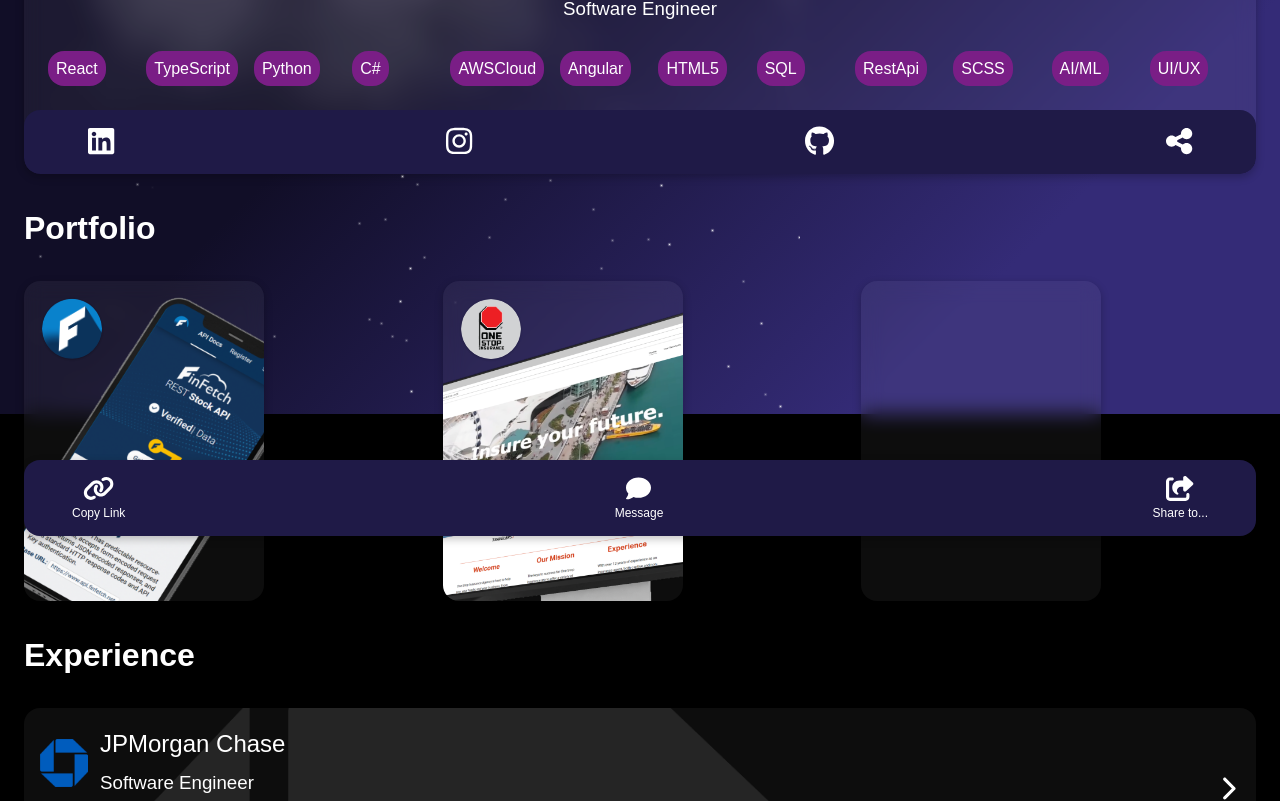
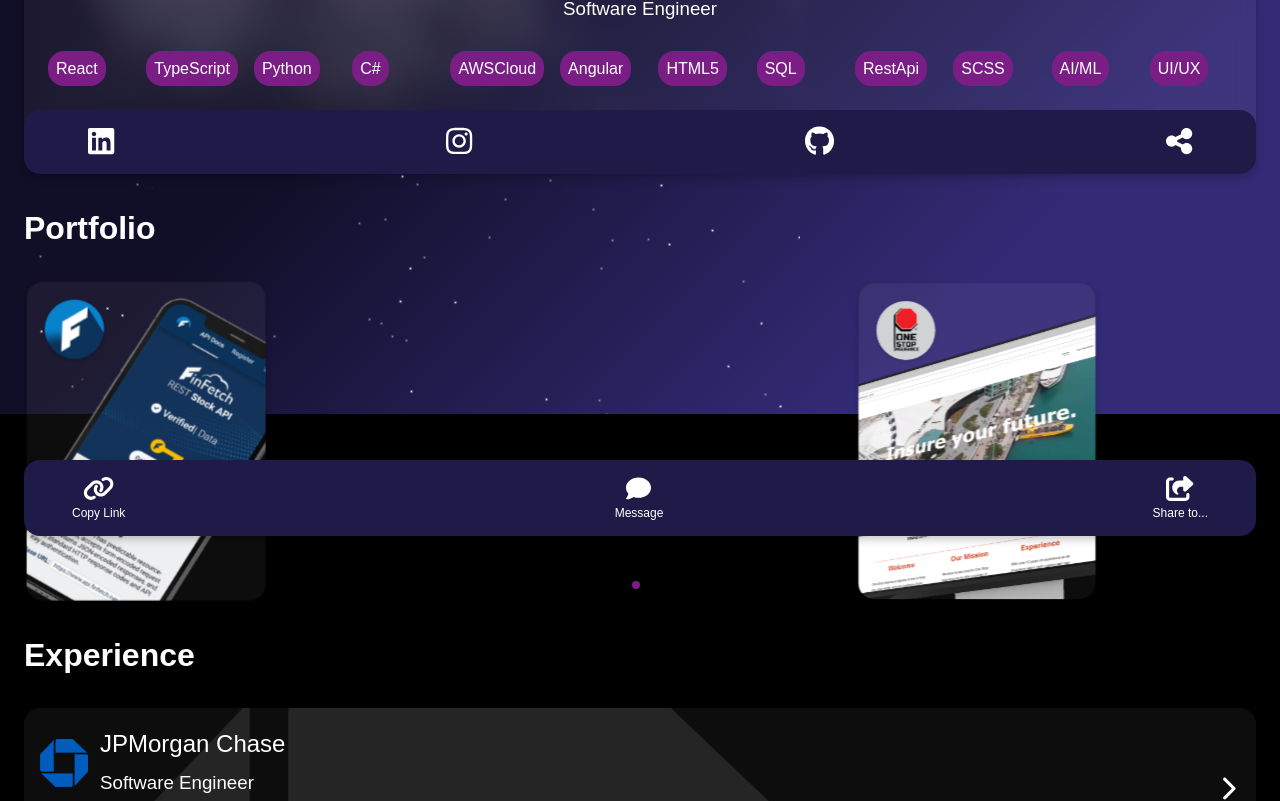
Before and after one commit to dnitecki/personal-website-ui, a React (Create React App) app: page / in a window 1280 px wide. Shown: the part 386-1187 px from the top of the page. Built offline with nearby package versions, Linux system fonts and the light colour scheme; the HTML template or start-up script is replaced by a standard one.

Commit message:
add swiper

```diff
--- a/package.json
+++ b/package.json
@@ -21,6 +21,7 @@
     "react-scripts": "^5.0.1",
     "react-scroll": "^1.8.9",
     "sass": "^1.66.1",
+    "swiper": "^11.0.3",
     "typescript": "^4.9.4",
     "web-vitals": "^3.4.0"
   },
--- a/src/App.scss
+++ b/src/App.scss
@@ -49,7 +49,7 @@ body {
   --secondary: #28979f;
   --button-color: #ffffff;
   --iconColor: #ffffff;
-  --menu-icon-color: #28979f;
+  --menu-icon-color: #333333;
   --shadow: rgba(0, 0, 0, 0.24) 0px 3px 8px;
   --mode-opacity: 0.6;
   --card-color: rgba(221, 221, 221, 0.7);
@@ -58,6 +58,7 @@ body {
   padding: 0;
   background-color: var(--background-color) !important;
   padding: 0;
+  --swiper-pagination-color: var(--secondary);
 }
 body.dark {
   --text-color: #ffffff;
@@ -75,6 +76,7 @@ body.dark {
   padding: 0;
   background-color: var(--background-color) !important;
   padding: 0;
+  --swiper-pagination-color: var(--secondary);
 }
 
 html:focus-within {
--- a/src/components/portfolioSlider/PortfolioSlider.scss
+++ b/src/components/portfolioSlider/PortfolioSlider.scss
@@ -1,6 +1,19 @@
 .slider-container {
   height: fit-content;
+  width: 100%;
+  padding-left: 1.5rem;
+  z-index: 3000;
+}
+.swiper_container {
+  height: fit-content;
+  width: 100%;
+  position: relative;
+  column-gap: 1rem;
+}
+.swiper-slide {
   display: flex;
+  width: 100%;
+  height: fit-content;
 }
 .portfolio-card {
   display: flex;
@@ -60,8 +73,8 @@
   z-index: 2000;
 }
 .item {
-  height: 100%;
-  width: 100%;
+  height: fit-content;
+  width: fit-content;
 }
 .inner-slider {
   display: flex;
--- a/src/components/portfolioSlider/PortfolioSlider.tsx
+++ b/src/components/portfolioSlider/PortfolioSlider.tsx
@@ -1,6 +1,7 @@
-import React, { useEffect, useRef, useState } from "react";
+import React, { useState } from "react";
 import "./PortfolioSlider.scss";
-import { motion } from "framer-motion";
+import { Swiper, SwiperSlide } from "swiper/react";
+import { EffectCoverflow, Pagination, Navigation } from "swiper/modules";
 import finfetchMockup from "../../assets/FinfetchMockup.png";
 import finfetchIcon from "../../assets/FinFetch-icon.png";
 import insuranceMockup from "../../assets/InsuranceMockup.png";
@@ -10,12 +11,15 @@ import { speedbumpProps } from "../../utils/types";
 import { FontAwesomeIcon } from "@fortawesome/react-fontawesome";
 import { faChevronRight } from "@fortawesome/free-solid-svg-icons";
 
+import "swiper/css";
+import "swiper/css/effect-coverflow";
+import "swiper/css/pagination";
+import "swiper/css/navigation";
+
 export default function PortfolioSlider() {
-  const [width, setWidth] = useState(0);
   const [url, setUrl] = useState(EMPTY_STRING);
   const [appName, setAppName] = useState(EMPTY_STRING);
   const [speedbumpOpen, setSpeedbumpOpen] = useState(false);
-  const slider = useRef<HTMLDivElement | null>(null);
 
   const handleFinfetchClick = () => {
     setUrl(finfetch.url);
@@ -41,10 +45,6 @@ export default function PortfolioSlider() {
     setUrl(EMPTY_STRING);
     setAppName(EMPTY_STRING);
   };
-
-  useEffect(() => {
-    setWidth(slider.current.scrollWidth - slider.current.offsetWidth);
-  }, []);
 
   const SpeedBump = ({ url, appName }: speedbumpProps) => {
     return (
@@ -75,14 +75,25 @@ export default function PortfolioSlider() {
   return (
     <div className="slider-container">
       {speedbumpOpen && <SpeedBump url={url} appName={appName} />}
-      <div ref={slider} className="slider">
-        <motion.div
-          drag="x"
-          dragConstraints={{ right: 0, left: -width }}
-          className="inner-slider"
-        >
+      <Swiper
+        effect={"coverflow"}
+        centeredSlides={false}
+        loop={false}
+        slidesPerView={1.5}
+        coverflowEffect={{
+          rotate: 0,
+          stretch: 0,
+          depth: 20,
+          modifier: 1,
+          slideShadows: false,
+        }}
+        pagination={{ clickable: true }}
+        modules={[EffectCoverflow, Pagination, Navigation]}
+        className="swiper_container"
+      >
+        <SwiperSlide onClick={handleFinfetchClick}>
           <div className="item">
-            <div className="portfolio-card glass" onClick={handleFinfetchClick}>
+            <div className="portfolio-card glass">
               <div className="portfolio-image-container">
                 <img
                   className="portfolio-logo finfetch-icon"
@@ -97,11 +108,10 @@ export default function PortfolioSlider() {
               </div>
             </div>
           </div>
+        </SwiperSlide>
+        <SwiperSlide onClick={handleInsuranceClick}>
           <div className="item">
-            <div
-              className="portfolio-card glass"
-              onClick={handleInsuranceClick}
-            >
+            <div className="portfolio-card glass">
               <div className="portfolio-image-container">
                 <img
                   className="portfolio-logo insurance-icon"
@@ -116,11 +126,13 @@ export default function PortfolioSlider() {
               </div>
             </div>
           </div>
+        </SwiperSlide>
+        <SwiperSlide>
           <div className="item">
             <div className="portfolio-card glass"></div>
           </div>
-        </motion.div>
-      </div>
+        </SwiperSlide>
+      </Swiper>
     </div>
   );
 }
```
Also changed, not shown: 1 other file (tests, documents, lock files or other folders).
